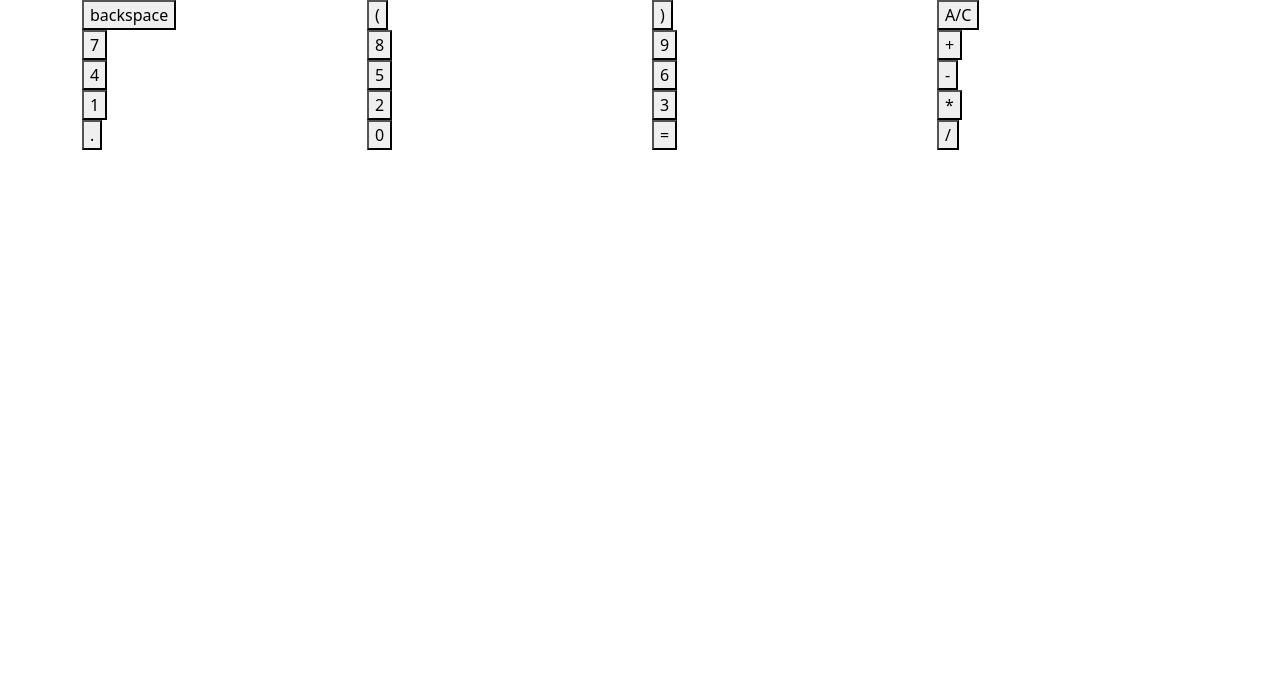
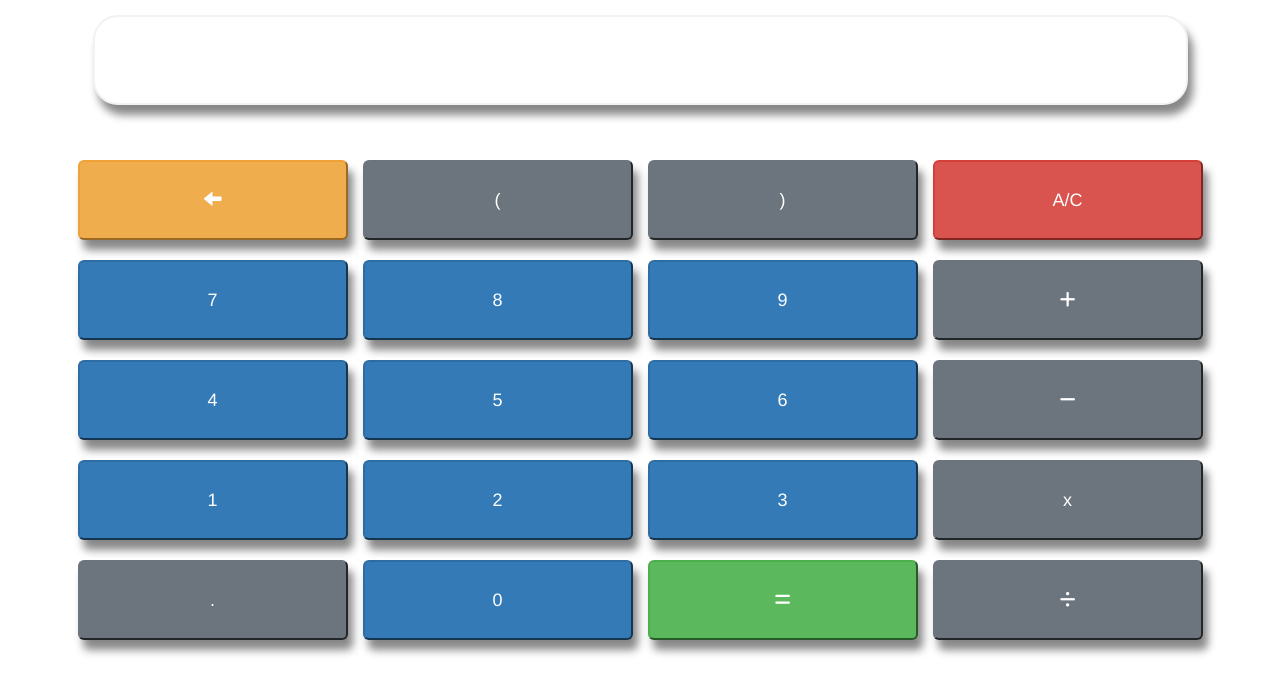
Before and after one commit to michaeltrujillo/Calculator, a plain HTML site: page index.html in a window 1280 px wide. Drawn offline with nearby package versions, Linux system fonts and the light colour scheme.

Commit message:
added stylesheet

```diff
--- a/index.html
+++ b/index.html
@@ -6,6 +6,11 @@
     <!-- CSS only -->
     <link href="https://cdn.jsdelivr.net/npm/bootstrap@5.0.0-beta3/dist/css/bootstrap.min.css" rel="stylesheet"
         integrity="sha384-eOJMYsd53ii+scO/bJGFsiCZc+5NDVN2yr8+0RDqr0Ql0h+rP48ckxlpbzKgwra6" crossorigin="anonymous">
+    <link rel="stylesheet" href="style.css">
+    <link rel="stylesheet" href="https://maxcdn.bootstrapcdn.com/bootstrap/3.3.7/css/bootstrap.min.css">
+    <script src="https://ajax.googleapis.com/ajax/libs/jquery/3.2.1/jquery.min.js"></script>
+    <script src="https://maxcdn.bootstrapcdn.com/bootstrap/3.3.7/js/bootstrap.min.js"></script>
+    <script src="https://kit.fontawesome.com/1d019d131b.js" crossorigin="anonymous"></script>
 </head>
 
 <body>
@@ -16,77 +21,85 @@
                 <div id="output"> </div>
             </div>
         </div>
+        <br><br>
         <div class="row">
             <div class="col-sm">
-                <button id="back" onclick="backSpace()">backspace</button>
+                <button type="button" class="btn-lg btn-warning" id="back" onclick="backSpace()"><span class="glyphicon glyphicon-arrow-left"></span></button>
             </div>
             <div class="col-sm">
-                <button id="leftP" onclick="concatLeftP()">(</button>
+                <button type="button" class="btn-lg btn-secondary" id="leftP" onclick="concatLeftP()">(</button>
             </div>
             <div class="col-sm">
-                <button id="rightP" onclick="concatRightP()">)</button>
+                <button type="button" class="btn-lg btn-secondary" id="rightP" onclick="concatRightP()">)</button>
             </div>
             <div class="col-sm">
-                <button id="clear" onclick="nothing()">A/C</button>
+                <button type="button" class="btn-lg btn-danger" id="clear" onclick="nothing()">A/C</button>
             </div>
         </div>
+        <br>
         <div class="row">
             <div class="col-sm">
-                <button id="seven" onclick="concat7()">7</button>
+                <button type="button" class="btn-lg btn-primary" id="seven" onclick="concat7()">7</button>
             </div>
             <div class="col-sm">
-                <button id="eight" onclick="concat8()">8</button>
+                <button type="button" class="btn-lg btn-primary" id="eight" onclick="concat8()">8</button>
             </div>
             <div class="col-sm">
-                <button id="nine" onclick="concat9()">9</button>
+                <button type="button" class="btn-lg btn-primary" id="nine" onclick="concat9()">9</button>
             </div>
             <div class="col-sm">
-                <button id="plus" onclick="concatPlus()">+</button>
+                <button type="button" class="btn-lg btn-secondary" id="plus" onclick="concatPlus()"><i class="fas fa-plus"></i></button>
             </div>
         </div>
 
+        <br>
+
         <div class="row">
             <div class="col-sm">
-                <button id="four" onclick="concat4()">4</button>
+                <button type="button" class="btn-lg btn-primary" id="four" onclick="concat4()">4</button>
             </div>
             <div class="col-sm">
-                <button id="five" onclick="concat5()">5</button>
+                <button type="button" class="btn-lg btn-primary" id="five" onclick="concat5()">5</button>
             </div>
             <div class="col-sm">
-                <button id="six" onclick="concat6()">6</button>
+                <button type="button" class="btn-lg btn-primary" id="six" onclick="concat6()">6</button>
             </div>
             <div class="col-sm">
-                <button id="minus" onclick="concatMinus()">-</button>
+                <button type="button" class="btn-lg btn-secondary" id="minus" onclick="concatMinus()"><i class="fas fa-minus"></i></button>
             </div>
         </div>
 
+        <br>
+
         <div class="row">
             <div class="col-sm">
-                <button id="one" onclick="concat1()">1</button>
+                <button type="button" class="btn-lg btn-primary" id="one" onclick="concat1()">1</button>
             </div>
             <div class="col-sm">
-                <button id="two" onclick="concat2()">2</button>
+                <button type="button" class="btn-lg btn-primary" id="two" onclick="concat2()">2</button>
             </div>
             <div class="col-sm">
-                <button id="three" onclick="concat3()">3</button>
+                <button type="button" class="btn-lg btn-primary" id="three" onclick="concat3()">3</button>
             </div>
             <div class="col-sm">
-                <button id="multiply" onclick="concatTimes()">*</button>
+                <button type="button" class="btn-lg btn-secondary" id="multiply" onclick="concatTimes()">x</button>
             </div>
         </div>
 
+        <br>
+
         <div class="row">
             <div class="col-sm">
-                <button id="clear" onclick="concatDec()">.</button>
+                <button type="button" class="btn-lg btn-secondary" id="clear" onclick="concatDec()">.</button>
             </div>
             <div class="col-sm">
-                <button id="zero" onclick="concat0()">0</button>
+                <button type="button" class="btn-lg btn-primary" id="zero" onclick="concat0()">0</button>
             </div>
             <div class="col-sm">
-                <button id="equals" onclick="resultEqu()">=</button>
+                <button type="button" class="btn-lg btn-success" id="equals" onclick="resultEqu()"><i class="fas fa-equals"></i></button>
             </div>
             <div class="col-sm">
-                <button id="divide" onclick="concatDivide()">/</button>
+                <button type="button" class="btn-lg btn-secondary" id="divide" onclick="concatDivide()"><i class="fas fa-divide"></i></button>
             </div>
         </div>
 
--- /dev/null
+++ b/style.css
@@ -0,0 +1,18 @@
+#output{
+    display: block;
+    height: 90px;
+    margin: 15px;
+    border-radius: 25px;
+    padding: 12px;
+    font-size: 45px;
+    text-align: center;
+    background-color: white;
+    box-shadow: 5px 10px 8px #888888;
+    border: 2px solid #f2f2f2;
+}
+
+button{
+    width: 100%;
+    height: 80px;
+    box-shadow: 5px 10px 8px #888888;
+}
```
